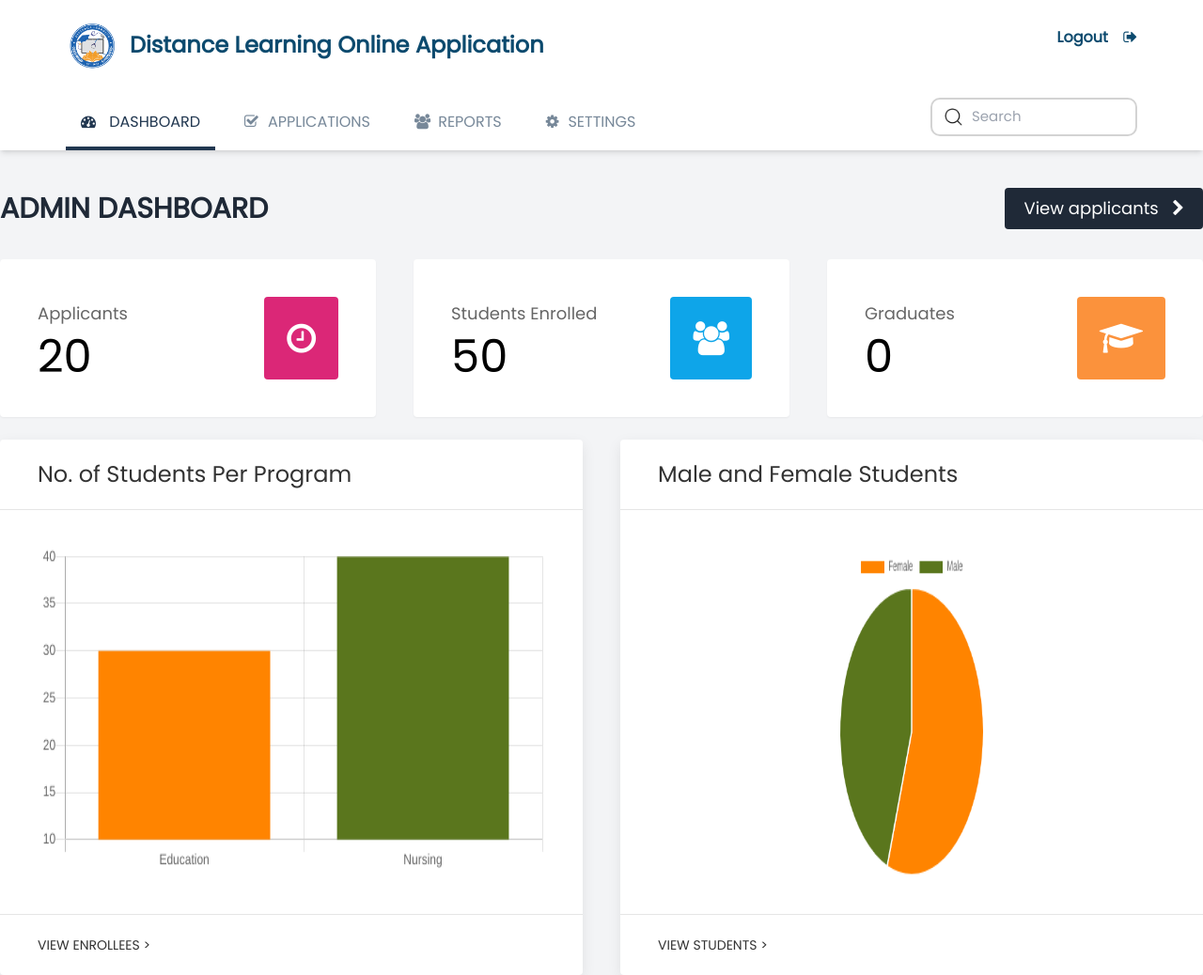
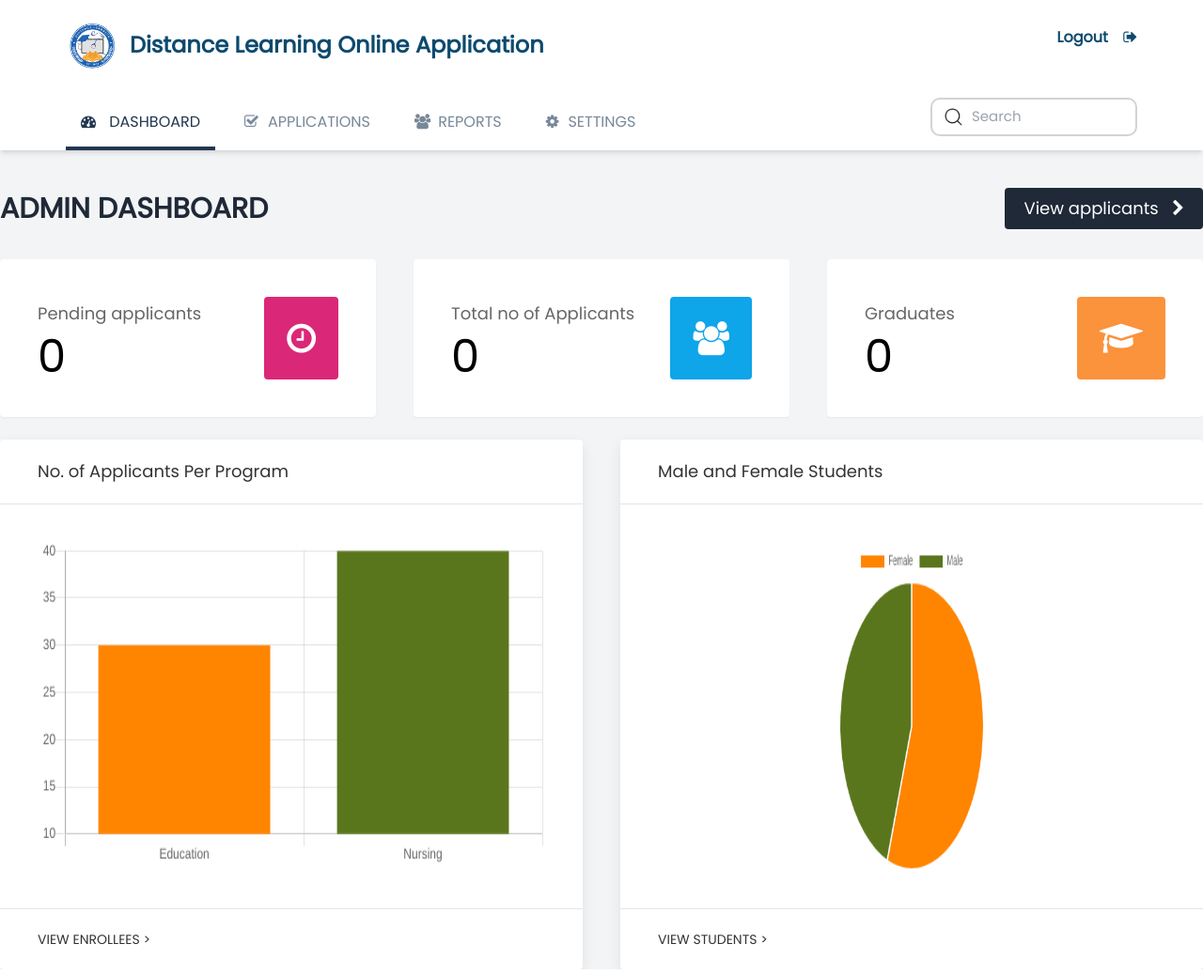
Before and after one commit to KrizelleMae/distance-learning-application, a PHP site: page /admin/ in a window 1280 px wide. Shown: the whole page at 94% size. Run offline with PHP 8.4, Linux system fonts and the light colour scheme; a user stored in the database is signed in; data that the repository does not hold is empty; some libraries are stand-ins or nearby versions.

Commit message:
dashboard

```diff
--- a/admin/index.php
+++ b/admin/index.php
@@ -2,7 +2,15 @@
 
 require '../includes/db_connection.php';
 
-include './auth.php'
+include './auth.php';
+
+// PENDING
+$get_pending = mysqli_query($con, "select COUNT(*) FROM application where status = 'pending';");
+ $no_of_pending = $get_pending->fetch_row();
+
+ // PENDING
+$all = mysqli_query($con, "select COUNT(*) FROM application;");
+ $all_app = $all->fetch_row();
 
 
 ?>
@@ -34,7 +42,7 @@ include './auth.php'
             </div>
 
             <div class="ml-auto">
-               <a href="./application.php">
+               <a href="./enrollment.php">
                   <button
                      class="bg-gray-800 px-5 py-2 text-lg text-white rounded hover:bg-sky-800"
                   >
@@ -50,9 +58,9 @@ include './auth.php'
                <div>
                   <div class="uk-card shadow-sm bg-white uk-card-body rounded">
                      <div class="text-lg float-left pb-0 mt-1">
-                        Applicants
+                        Pending applicants
                         <div class="text-5xl font-medium text-black pt-2">
-                           20
+                          <?php echo $no_of_pending[0];?>
                         </div>
                      </div>
 
@@ -67,9 +75,9 @@ include './auth.php'
                <div>
                   <div class="uk-card shadow-sm bg-white uk-card-body rounded">
                      <div class="text-lg float-left pb-0 mt-1">
-                         Students Enrolled
+                         Total no of Applicants
                         <div class="text-5xl font-medium text-black pt-2">
-                           50
+                           <?php echo $all_app[0];?>
                         </div>
                      </div>
 
@@ -104,8 +112,8 @@ include './auth.php'
                <div class="uk-card-header">
                   <div class="uk-grid-small uk-flex-middle" uk-grid>
                      <div class="uk-width-expand">
-                        <p class="uk-card-title uk-margin-remove-bottom">
-                           No. of Students Per Program
+                        <p class="uk-card-title uk-margin-remove-bottom text-lg">
+                           No. of Applicants Per Program
                         </p>
                      </div>
                   </div>
@@ -125,7 +133,7 @@ include './auth.php'
                <div class="uk-card-header">
                   <div class="uk-grid-small uk-flex-middle" uk-grid>
                      <div class="uk-width-expand">
-                        <p class="uk-card-title uk-margin-remove-bottom">
+                        <p class="uk-card-title uk-margin-remove-bottom text-lg">
                            Male and Female Students
                         </p>
                      </div>
```
